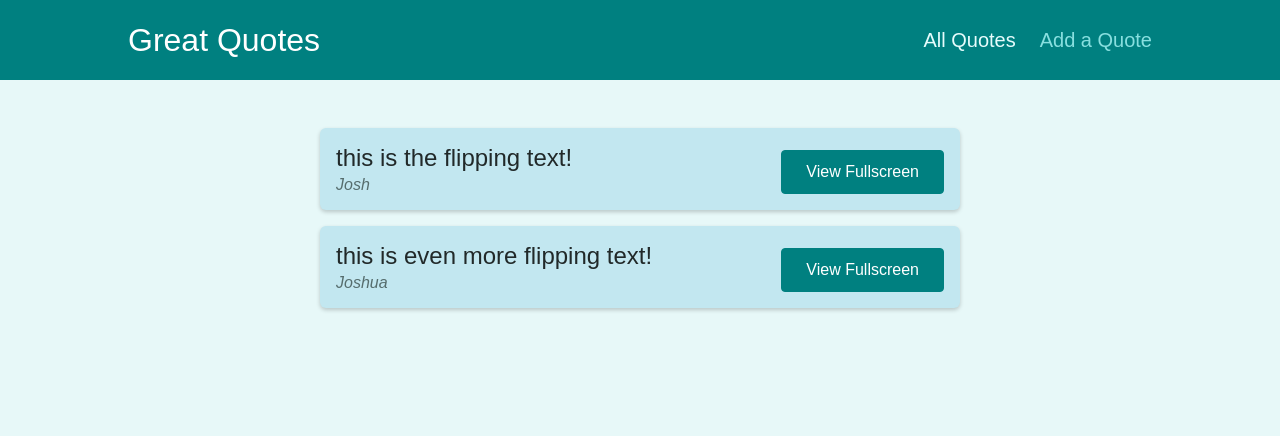
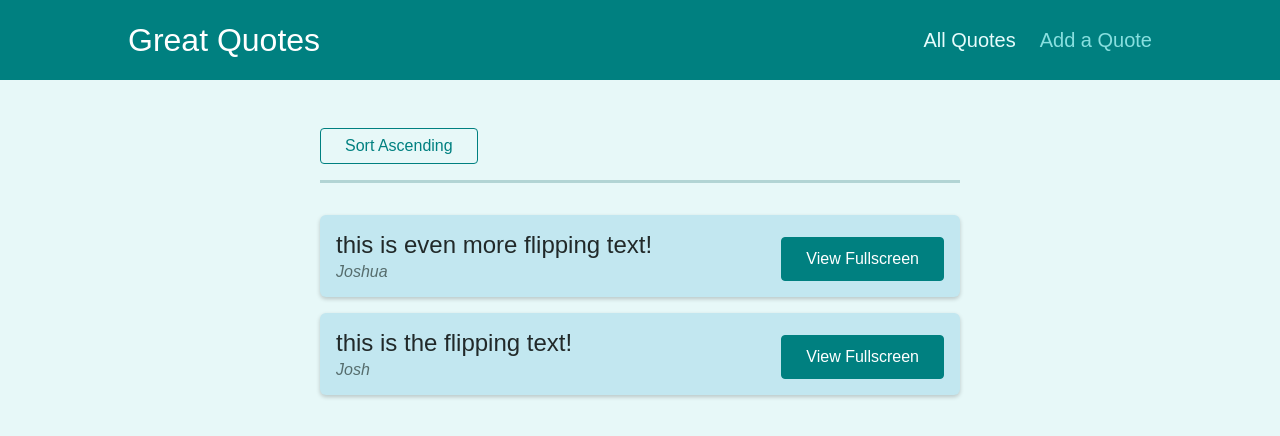
Before and after one commit to JoshuaHolloway/amazon-motivational-quotes, a React (Create React App) app: page /quotes in a window 1280 px wide. Shown: the top 436 px of the page. Built offline with nearby package versions, Linux system fonts and the light colour scheme.

Commit message:
sorting based on query parameters

```diff
--- a/src/components/quotes/QuoteList.js
+++ b/src/components/quotes/QuoteList.js
@@ -1,13 +1,58 @@
 import { Fragment } from 'react';
+import { useHistory, useLocation } from 'react-router-dom';
 
 import QuoteItem from './QuoteItem';
 import classes from './QuoteList.module.css';
 
+// ==============================================
+
+const sortQuotes = (quotes, ascending) => {
+  return quotes.sort((quoteA, quoteB) => {
+    if (ascending) {
+      return quoteA.id > quoteB.id ? 1 : -1;
+    } else {
+      return quoteA.id < quoteB.id ? 1 : -1;
+    }
+  });
+};
+
+// ==============================================
+
 const QuoteList = (props) => {
+  // --------------------------------------------
+
+  const history = useHistory();
+  const location = useLocation();
+  console.log('location: ', location);
+
+  const queryParams = new URLSearchParams(location.search);
+  console.log('queryParams: ', queryParams);
+
+  const isSortingAscending = queryParams.get('sort') === 'asc';
+  console.log('isSortingAscending: ', isSortingAscending);
+
+  // --------------------------------------------
+
+  const sortedQuotes = sortQuotes(props.quotes, isSortingAscending);
+
+  // --------------------------------------------
+
+  const changeSortingHandler = () => {
+    history.push(`/quotes?sort=${isSortingAscending ? 'desc' : 'asc'}`);
+  };
+
+  // --------------------------------------------
+
   return (
     <Fragment>
+      <div className={classes.sorting}>
+        <button onClick={changeSortingHandler}>
+          Sort {isSortingAscending ? 'Descending' : 'Ascending'}
+        </button>
+      </div>
+
       <ul className={classes.list}>
-        {props.quotes.map((quote) => (
+        {sortedQuotes.map((quote) => (
           <QuoteItem
             key={quote.id}
             id={quote.id}
@@ -18,6 +63,10 @@
       </ul>
     </Fragment>
   );
+
+  // --------------------------------------------
 };
 
+// ==============================================
+
 export default QuoteList;
```
